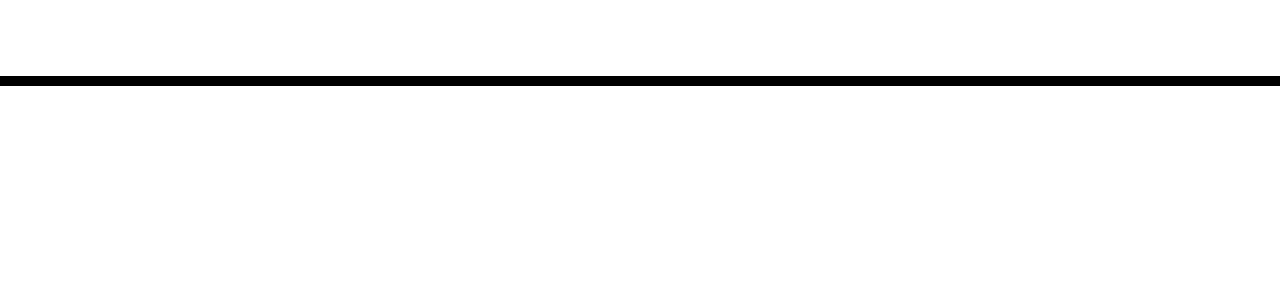
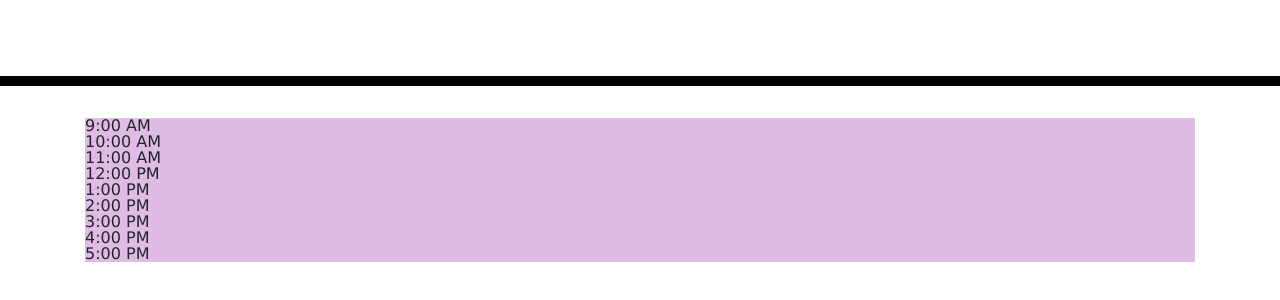
Before and after one commit to maythingo/day-planner, a plain HTML site: page index.html in a window 1280 px wide. Shown: the part 182-482 px from the top of the page. Drawn offline with nearby package versions, Linux system fonts and the light colour scheme.

Commit message:
adding script.js and time blocks

```diff
--- a/index.html
+++ b/index.html
@@ -30,6 +30,26 @@
     </header>
     <div class="container">
       <!-- Timeblocks go here -->
+
+<div class="scheduleContainer">
+
+  <!-- TIMES -->
+  <div class="time start-900">9:00 AM</div>
+  <div class="time start-1000">10:00 AM</div>
+  <div class="time start-1100">11:00 AM</div>
+  <div class="time start-1200">12:00 PM</div>
+  <div class="time start-1300">1:00 PM</div>
+  <div class="time start-1400">2:00 PM</div>
+  <div class="time start-1500">3:00 PM</div>
+  <div class="time start-1600">4:00 PM</div>
+  <div class="time start-1700">5:00 PM</div>
+
+  <!-- EVENTS -->
+  <div class=""><span></span></div>
+
+
+
+</div>
     </div>
 
     <script src="https://cdnjs.cloudflare.com/ajax/libs/jquery/3.2.1/jquery.min.js"></script>
--- a/style.css
+++ b/style.css
@@ -69,3 +69,8 @@ textarea {
   font-size: 20px;
   transition: all 0.3s ease-in-out;
 }
+
+.scheduleContainer {
+  font-family: Optimo, 'Lucida Sans', 'Lucida Sans Regular', 'Lucida Grande', 'Lucida Sans Unicode', Geneva, Verdana, sans-serif;
+  background-color: #E0BBE4;
+}
```
Also changed, not shown: script.js (added).
